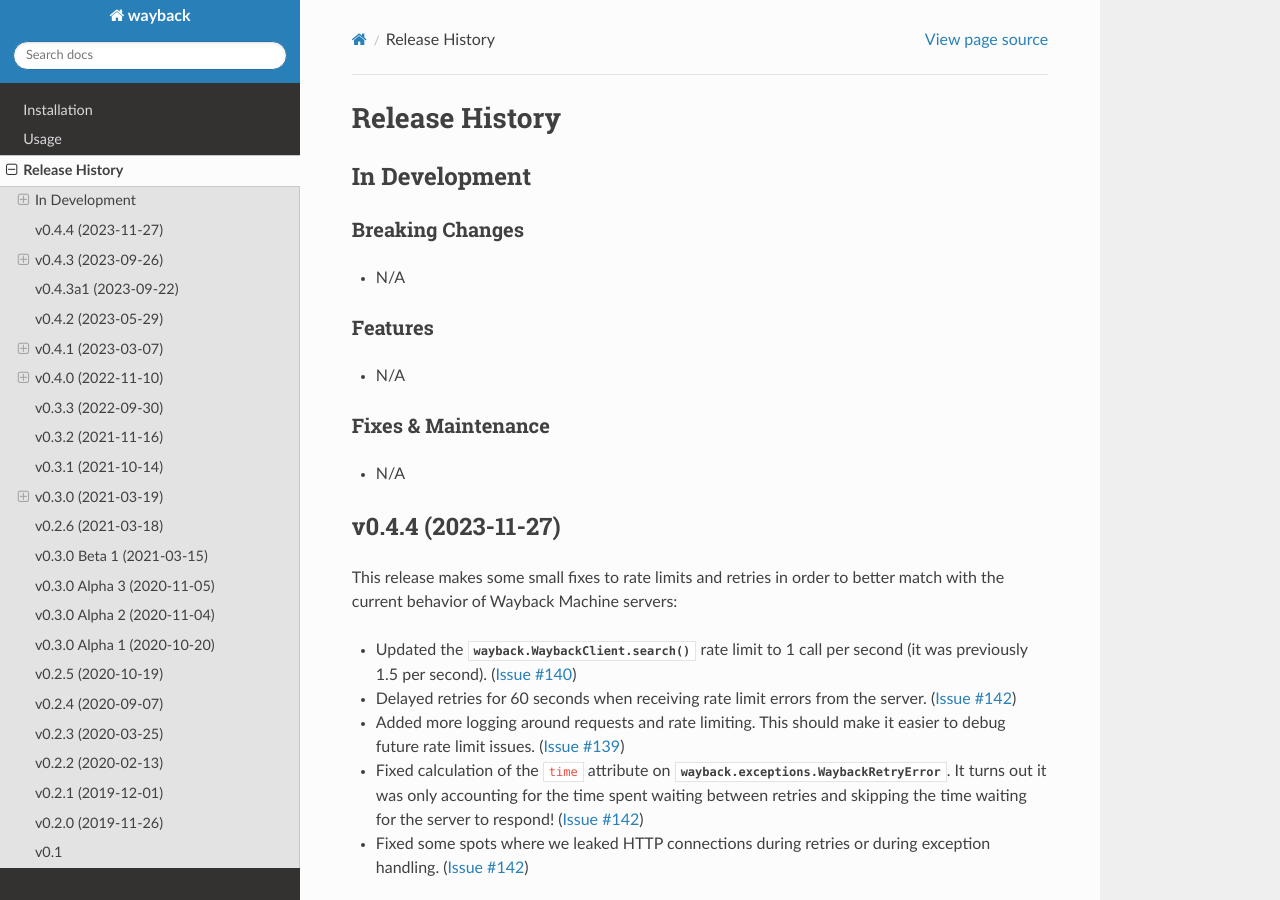
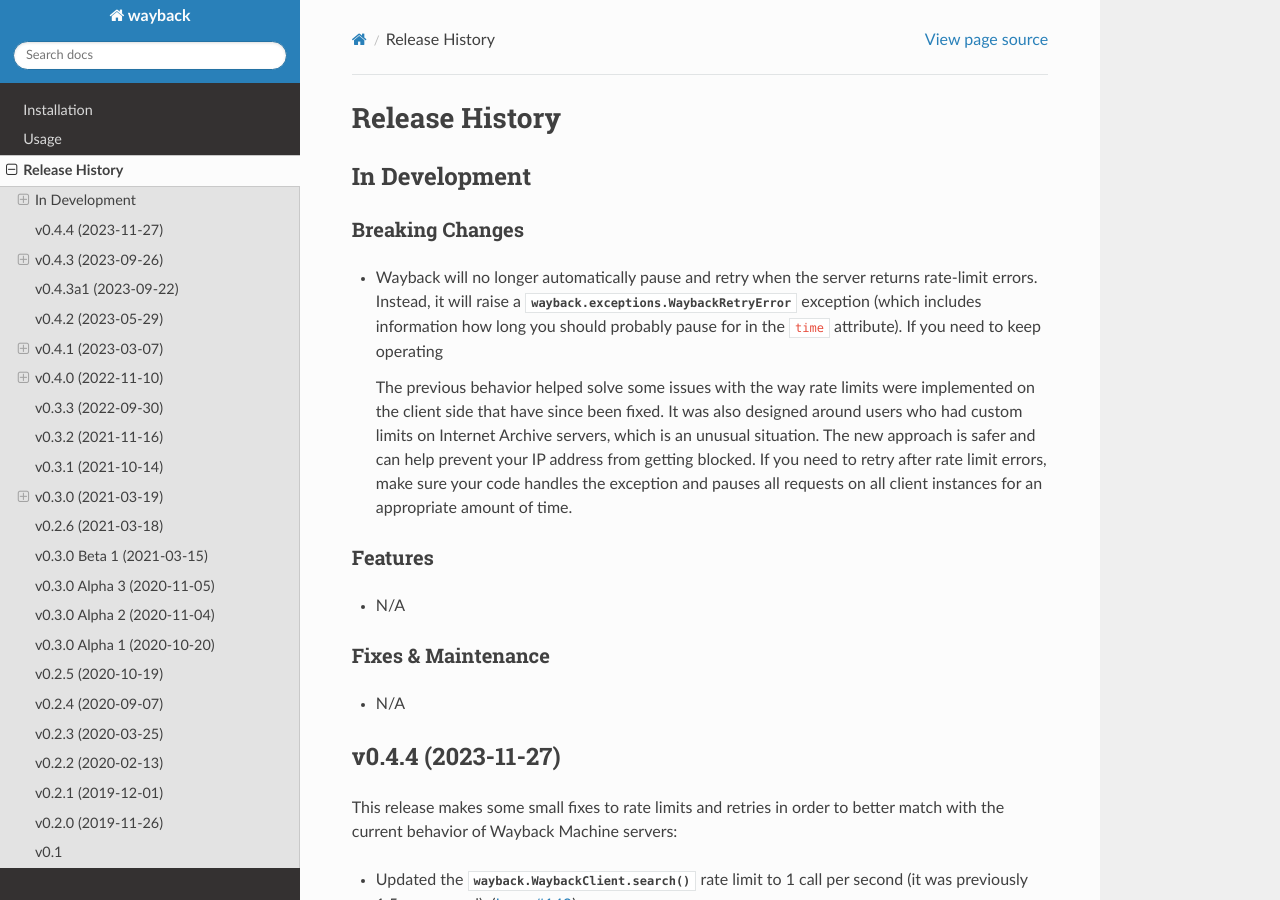
Before and after one commit to edgi-govdata-archiving/wayback, a Sphinx documentation site: the page built from docs/source/release-history.rst, in a window 1280 px wide and 900 px high. Built offline with Sphinx 7.4.7 and the Read the Docs theme 2.0.0, drawn with Linux system fonts in a browser that asks for light colours.

Commit message:
Stop retrying after rate limit errors
We used to retry requests that got a response with a 429 status code (indicating that you've hit a rate limit on the server) automatically, but we've resolved that this is no longer a good approach. See the discussion in https://github.com/edgi-govdata-archiving/wayback/issues/137#issuecomment-1828873225 for more detail, but the short version is that our previous retry behavior was specifically geared to a workflow EDGI used, and which had custom rate limits and other server behavior that most users won't have, and also helped to work around a bunch of deficiencies in our client-side rate limiting that were solved in the last release (but do need a *bit* more work in this release, too). It turns out this led to some users getting blocked, and it's better to leave handling this situation to user code.

```diff
--- a/docs/source/release-history.rst
+++ b/docs/source/release-history.rst
@@ -8,7 +8,9 @@ In Development
 Breaking Changes
 ^^^^^^^^^^^^^^^^
 
-- N/A
+- Wayback will no longer automatically pause and retry when the server returns rate-limit errors. Instead, it will raise a :class:`wayback.exceptions.WaybackRetryError` exception (which includes information how long you should probably pause for in the ``time`` attribute). If you need to keep operating
+
+  The previous behavior helped solve some issues with the way rate limits were implemented on the client side that have since been fixed. It was also designed around users who had custom limits on Internet Archive servers, which is an unusual situation. The new approach is safer and can help prevent your IP address from getting blocked. If you need to retry after rate limit errors, make sure your code handles the exception and pauses all requests on all client instances for an appropriate amount of time.
 
 
 Features
```
Also changed, not shown: 1 other file.
